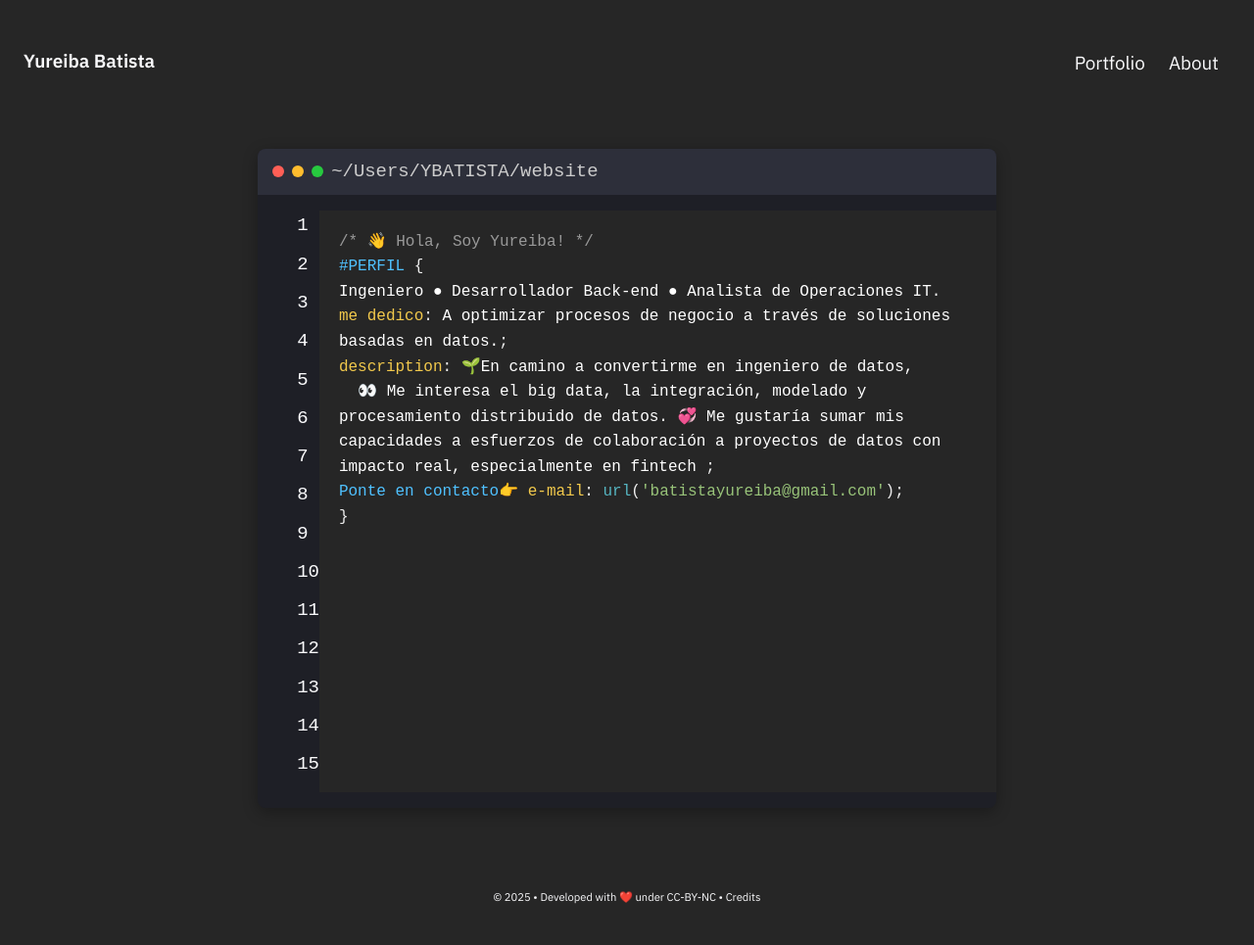
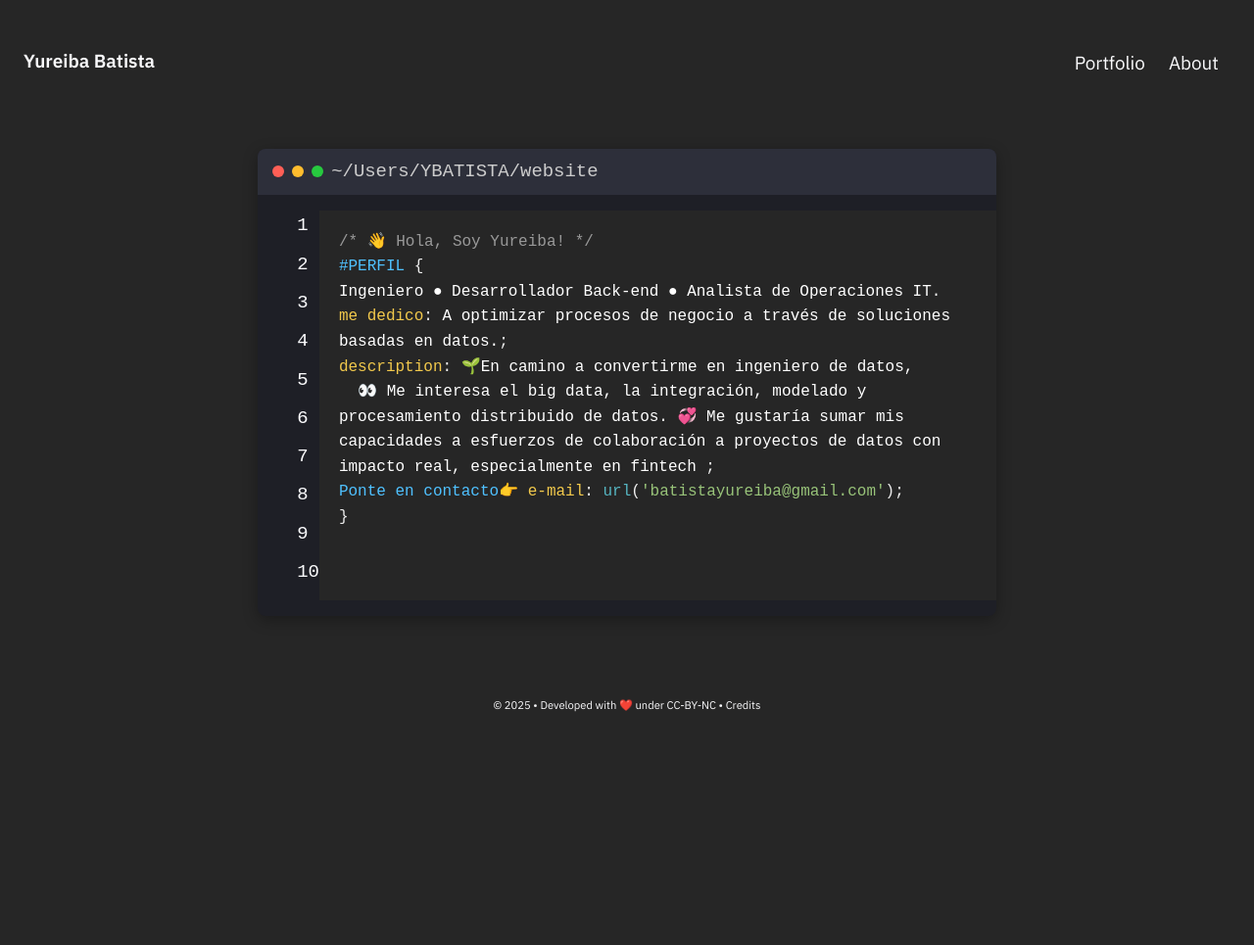
Before and after one commit to batistayureiba/batistayureiba.github.io, a Jekyll site: the page built from pages/index.md, in a window 1280 px wide. Shown: the whole page at 98% size. Built offline with Jekyll 4.4.1, drawn with Linux system fonts in a browser that asks for light colours; after the commit the page ends 900 px from its top, so only the background shows below that.

Commit message:
Update Homepage.html

```diff
--- a/_includes/Homepage.html
+++ b/_includes/Homepage.html
@@ -21,11 +21,7 @@
           <li>8</li>
           <li>9</li>
           <li>10</li>
-          <li>11</li>
-          <li>12</li>
-          <li>13</li>
-          <li>14</li>
-          <li>15</li>
+
         </ul>
         <pre class="code-block">
 <span class="comment">/* 👋 Hola, Soy Yureiba! */</span>
```
